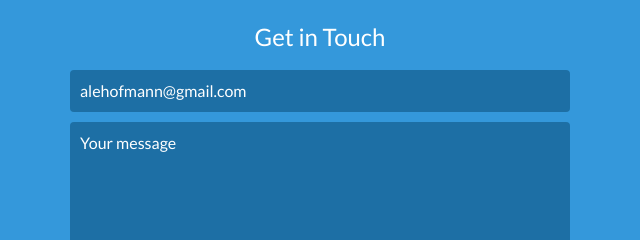
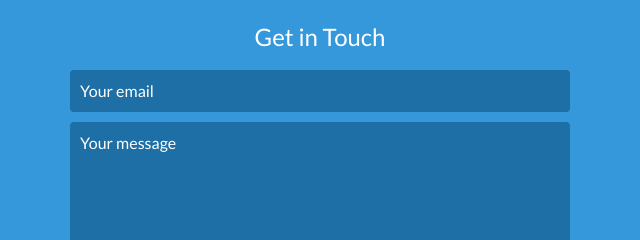
Before and after one commit to alehofmann/alehofmann.github.io, a website: page index.html in a window 1280 px wide. Shown: the part 3739-3979 px from the top of the page, 320-960 px from the left. Drawn offline with nearby package versions, Linux system fonts and the light colour scheme.

Commit message:
Email fixed

```diff
--- a/index.html
+++ b/index.html
@@ -234,7 +234,7 @@
         <div id="contact-form">
             <form method="POST" action="https://formspree.io/alehofmann@gmail.com">
                 <input type="hidden" name="_subject" value="Contact request from personal website" />
-                <input type="email" name="_replyto" placeholder="alehofmann@gmail.com" required>
+                <input type="email" name="_replyto" placeholder="Your email" required>
                 <textarea name="message" placeholder="Your message" required></textarea>
                 <button type="submit">Send</button>
             </form>
```
